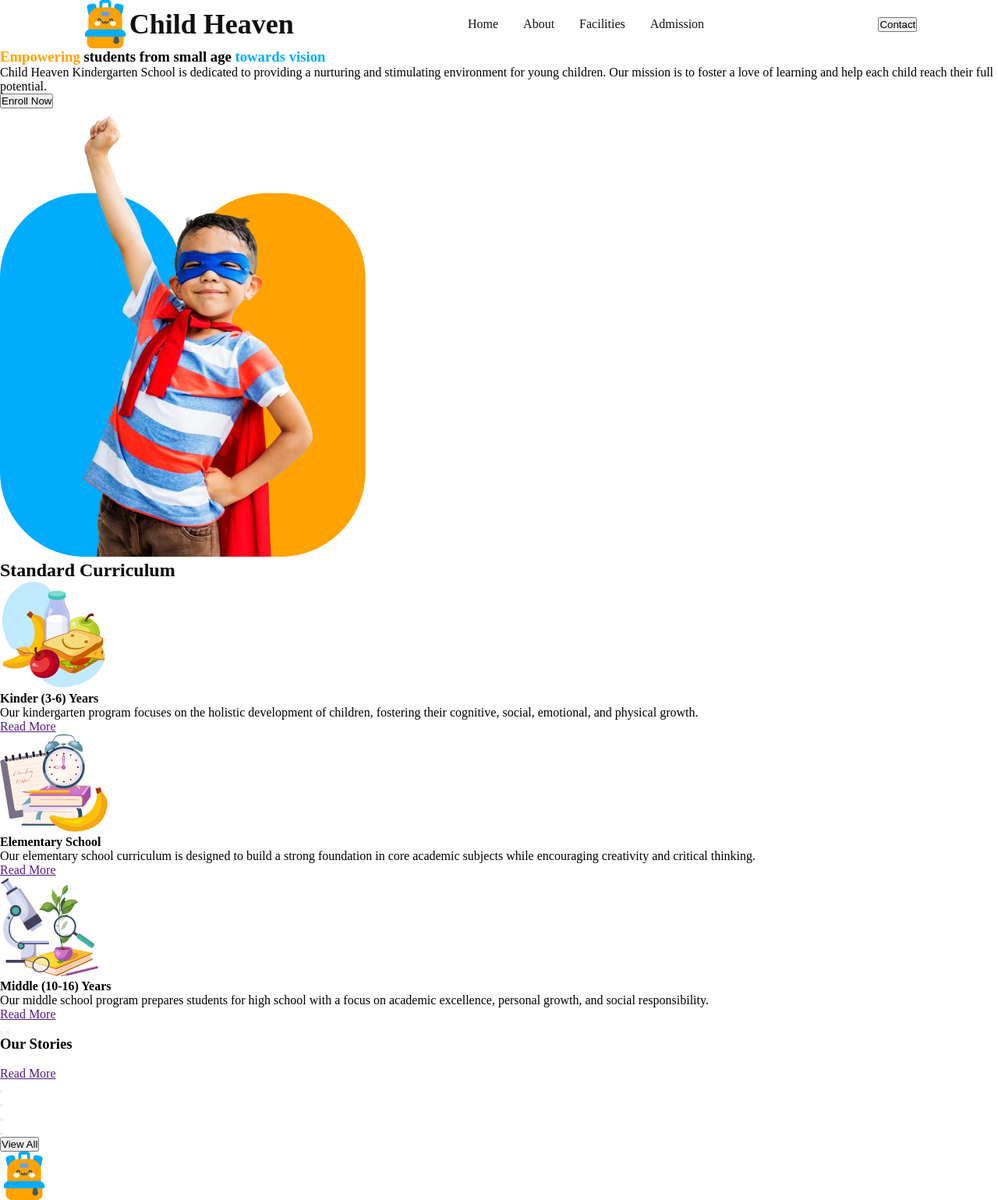
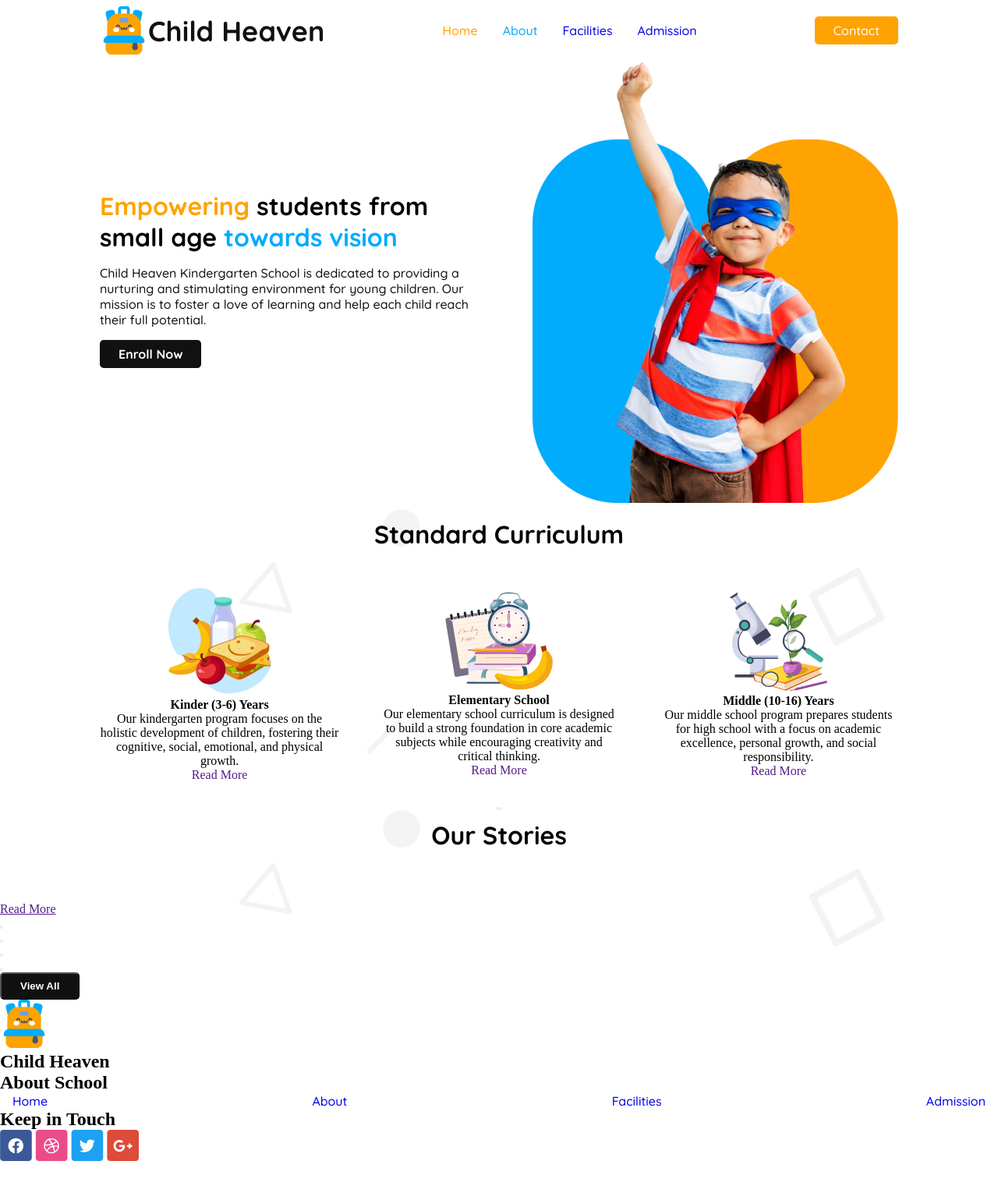
Before and after one commit to shaikhbaset2001/Child-Heaven-Kindergarten-School, a plain HTML site: page index.html in a window 1280 px wide. Shown: the top 1539 px of the page at 78% size. After the commit the page ends 1493 px from the top, so only its background shows below. Drawn offline with Linux system fonts and the light colour scheme.

Commit message:
Update style

```diff
--- a/index.html
+++ b/index.html
@@ -3,66 +3,68 @@
 <head>
     <meta charset="UTF-8">
     <meta name="viewport" content="width=device-width, initial-scale=1.0">
+    <link rel="preconnect" href="https://fonts.googleapis.com">
+    <link rel="preconnect" href="https://fonts.gstatic.com" crossorigin>
+    <link href="https://fonts.googleapis.com/css2?family=Quicksand:wght@300..700&display=swap" rel="stylesheet">
     <link rel="stylesheet" href="style.css">
     <title>Child Heaven Kindergarten School</title>
 </head>
 <body>
     <header>
-        <nav class="header=nav">
+        <nav class="header-nav">
             <div class="nav-logo">
                 <img src="images/logo.png" alt="Child Heaven Kindergarten School">
                 <h1 class="school-name">Child Heaven</h1>
             </div>
             <div class="nav-link">
-                <a href="#">Home</a>
-                <a href="#about">About</a>
-                <a href="#banner">Facilities</a>
-                <a href="#curriculum">Admission</a>
+                <a class="color-orange text-decoration" href="#">Home</a>
+                <a class="color-skyblue text-decoration" href="#about">About</a>
+                <a class="text-decoration" href="#banner">Facilities</a>
+                <a class="text-decoration" href="#curriculum">Admission</a>
             </div>
-            <button>Contact</button>
+            <button class="bg-color-orange">Contact</button>
         </nav>
-        <div class="banner" id="banner">
-            <div class="welcome-massage">
-                <h3 class="slogan"><span class="color-orange">Empowering</span> <span style="color: rgb(17, 17, 17);"></span>students from small age <span class="color-skyblue">towards vision</span></h3>
-                <p class="slogan-description">Child Heaven Kindergarten School is dedicated to providing a nurturing and stimulating environment for young children. Our mission is to foster a love of learning and help each child reach their full potential.</p>
-                <button class="enroll">Enroll Now</button>
+        <div class="hero" id="banner">
+            <div class="welcome-text">
+                <h2><span class="color-orange">Empowering</span> <span style="color: rgb(17, 17, 17);"></span>students from small age <span class="color-skyblue">towards vision</span></h2>
+                <p>Child Heaven Kindergarten School is dedicated to providing a nurturing and stimulating environment for young children. Our mission is to foster a love of learning and help each child reach their full potential.</p>
+                <button class="bg-color-black">Enroll Now</button>
             </div>
-            <div class="banner-image">
-                <img src="images/hero-kids.png" alt="Child Heaven Kindergarten School">
-        </div>
+
+            <img src="images/hero-kids.png" alt="Child Heaven Kindergarten School">
     </header>
 
     <main>
         <section class="about" id="curriculum">
-            <h2>Standard Curriculum</h2>
+            <h2 class="section-title">Standard Curriculum</h2>
             <div class="curriculum-container">
-                <div class="curriculam-box">
+                <div class="curriculum-box">
                     <img src="images/kinder.png" alt="">
                     <h4>Kinder (3-6) Years</h4>
                     <p>Our kindergarten program focuses on the holistic development of children, fostering their cognitive, social, emotional, and physical growth.</p>
-                    <a href="">Read More</a>
+                    <a class="text-decoration" href="">Read More</a>
                 </div>
                 <div class="curriculum-box">
                     <img src="images/elementary.png" alt="">
                     <h4>Elementary School</h4>
                     <p>Our elementary school curriculum is designed to build a strong foundation in core academic subjects while encouraging creativity and critical thinking.</p>
-                    <a href="">Read More</a>
+                    <a class="text-decoration" href="">Read More</a>
                 </div>
-                <div class="curriculam-box">
+                <div class="curriculum-box">
                     <img src="images/middle.png" alt="">
                     <h4>Middle (10-16) Years</h4>
                     <p>Our middle school program prepares students for high school with a focus on academic excellence, personal growth, and social responsibility.</p>
-                    <a href="">Read More</a>
+                    <a class="text-decoration" href="">Read More</a>
                 </div>
             </div>
-           <div class="slide-button-container">
-            <button class="slide-button"></button>
-            <button class="slide-button"></button>
+           <div class="slide-btn-container">
+            <button class="slide-btn"></button>
+            <button class="slide-btn"></button>
            </div>
         </section>
 
         <section class="stories">
-            <h3>Our Stories</h3>
+            <h3 class="section-title">Our Stories</h3>
             <article>
                 <img src="" alt="">
                 <h5></h5>
@@ -87,7 +89,7 @@
                     <h6></h6>
                 </div>
             </div>
-            <button>View All</button>
+            <button class="bg-color-black">View All</button>
         </section>
     </main>
 
@@ -102,19 +104,19 @@
         <section>
             <h2 id="about">About School</h2>
             <div class="nav-link">
-                <a href="#">Home</a>
-                <a href="#about">About</a>
-                <a href="#curriculum">Facilities</a>
-                <a href="#banner">Admission</a>
+                <a class="text-decoration" href="#">Home</a>
+                <a class="text-decoration" href="#about">About</a>
+                <a class="text-decoration" href="#curriculum">Facilities</a>
+                <a class="text-decoration" href="#banner">Admission</a>
             </div>
         </section>
         <section>
             <h2>Keep in Touch</h2>
             <div class="social-link">
-                <a href="https://www.facebook.com"><img src="images/fb.png" alt="Facebook"></a>
-                <a href="https://www.dribbble.com"><img src="images/dribble.png" alt="Dribbble"></a>
-                <a href="https://www.twitter.com"><img src="images/twitter.png" alt="Twitter"></a>
-                <a href="https://www.google.com"><img src="images/google+.png" alt=""></a>
+                <a class="text-decoration" href="https://www.facebook.com"><img src="images/fb.png" alt="Facebook"></a>
+                <a class="text-decoration" href="https://www.dribbble.com"><img src="images/dribble.png" alt="Dribble"></a>
+                <a class="text-decoration" href="https://www.twitter.com"><img src="images/twitter.png" alt="Twitter"></a>
+                <a class="text-decoration" href="https://www.google.com"><img src="images/google+.png" alt=""></a>
             </div>
         </section>
     </footer>
--- a/style.css
+++ b/style.css
@@ -1,3 +1,9 @@
+/* Font Style */
+.quicksand-normal {
+  font-family: "Quicksand", serif;
+  font-optical-sizing: auto;
+  font-style: normal;
+}
 /* General Styles reset */
 * {
     margin: 0;
@@ -11,6 +17,18 @@
     font-family: quicksand;
     font-size: 2rem;
     font-weight: 700;
+    margin-bottom: 2.25rem;
+    padding: 1.5vh 10vw;
+}
+.text-decoration {
+    text-decoration: none;
+}
+.bg-color-black {
+    background-color: rgb(17, 17, 17);
+    color: #fff;
+    border-radius: 5px;
+    font-weight: 700;
+    padding: 0.5rem 1.5rem;
 }
 .bg-color-orange {
     background-color: rgb(254, 163, 1);
@@ -30,10 +48,15 @@
 .color-skyblue {
     color: rgb(1, 172, 253);
 }
+
+/* Header */
+header {
+    padding: 1vh 10vw;
+}
 /* Header Nav */
 nav {
     display: flex;
-    justify-content: space-around   ;
+    justify-content: space-between;
     align-items: center;
 }
 .nav-logo {
@@ -54,7 +77,72 @@ nav {
     font-family: quicksand;
     font-size: 1rem;
     font-weight: 500;
-    color: rgb(17, 17, 17);
-    text-decoration: none;
     margin: 0 1rem;
 }
+nav button {
+    font-family: quicksand;
+    font-size: 1rem;
+    font-weight: 500;
+    padding: 0.5rem 1.5rem;
+    border: none;
+    border-radius: 5px;
+    color: #fff;
+    cursor: pointer;
+}
+/* Hero Section */
+.hero {
+    display: flex;
+    justify-content: space-between;
+    align-items: center;
+    height: auto;
+}
+.welcome-text {
+    width: 48%;
+}
+.welcome-text h2 {
+    font-family: quicksand;
+    font-size: 2rem;
+    font-weight: 700;
+}
+.welcome-text p {
+    font-family: quicksand;
+    font-size: 1rem;
+    font-weight: 500;
+    color: rgb(17, 17, 17);
+    margin: 1rem 0;
+}
+.welcome-text button {
+    font-family: quicksand;
+    font-size: 1rem;
+    border: none;
+    cursor: pointer;
+}
+.banner img {
+    width: 48%;
+}
+
+/* Curriculum Section */
+.about {
+    background-image: url('images/bg.png');
+    text-align: center;
+}
+.curriculum-container {
+    display: flex;
+    justify-content: space-between;
+    align-items: center;
+    padding: 0 10vw;
+}
+.curriculum-box {
+    text-align: center;
+    width: 30%;
+}
+.slide-btn-container {
+    display: flex;
+    justify-content: center;
+    align-items: center;
+    margin-top: 2rem;
+}
+/* Stories Section */
+.stories {
+    background-image: url('images/bg.png');
+}
```
